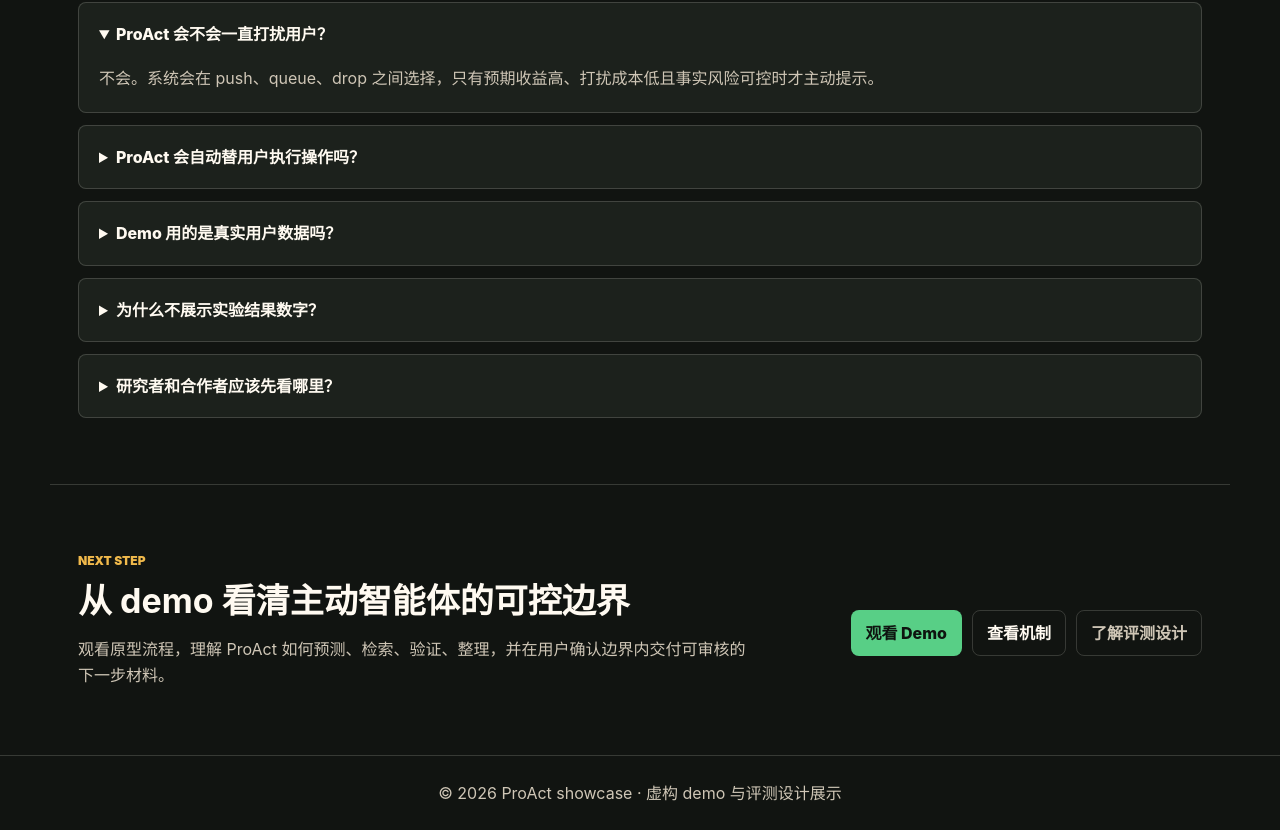
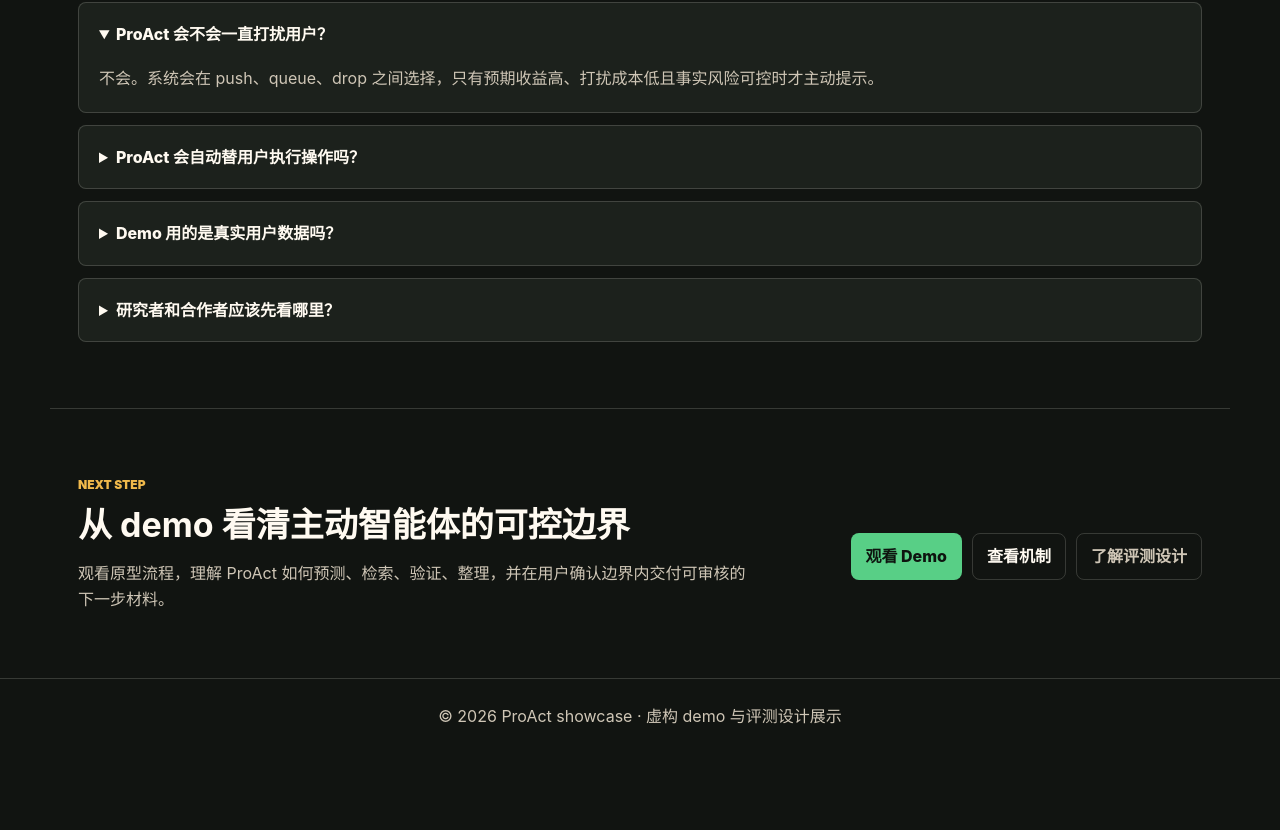
Before and after one commit to Alex-gitss/proact-showcase, a website: page index.html in a window 1280 px wide. Shown: the part 5650-6480 px from the top of the page. After the commit the page ends 6404 px from the top, so only its background shows below. Drawn offline with Linux system fonts and the light colour scheme.

Commit message:
Remove FAQ about experiment metrics

```diff
--- a/index.html
+++ b/index.html
@@ -425,10 +425,6 @@
             <p>不是。页面 demo 使用虚构人物、组织和合成事实表，不包含真实用户数据，也不代表线上生产系统效果。</p>
           </details>
           <details>
-            <summary>为什么不展示实验结果数字？</summary>
-            <p>当前页面只展示 demo、系统机制、安全边界和评测设计。没有完整实验报告、baseline、数据集定义和复现说明支撑的数字不会作为真实结果展示。</p>
-          </details>
-          <details>
             <summary>研究者和合作者应该先看哪里？</summary>
             <p>先看 4 个 demo 理解行为链，再看机制、安全边界和评测设计。</p>
           </details>
```
